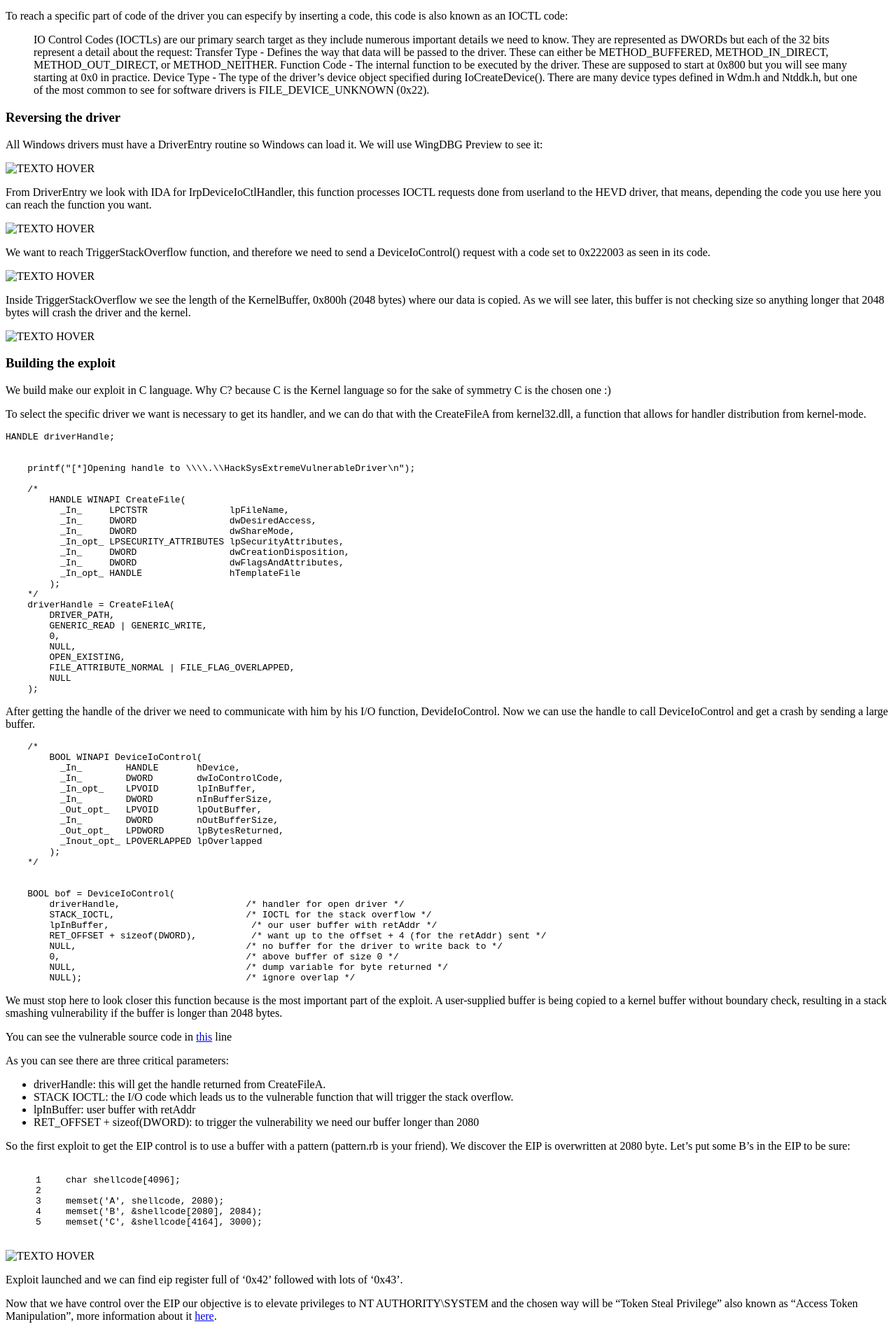
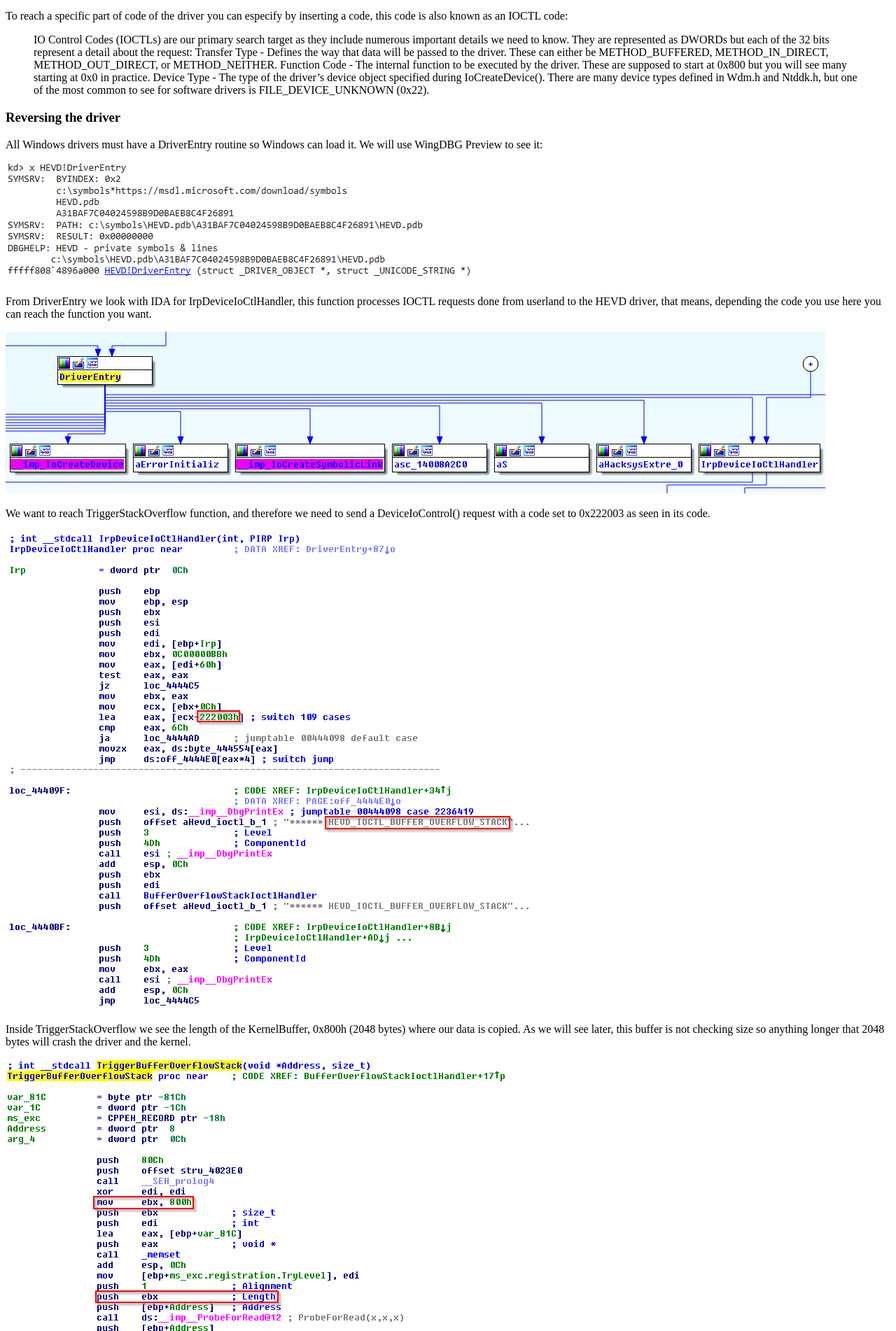
Before and after one commit to BlameTheKernel/blamethekernel.github.io, a Jekyll site: the page built from _posts/2020-06-03-Exploiting-HackSys-Kernel-driver.md, in a window 1280 px wide. Shown: the part 679-2581 px from the top of the page at 70% size. Built offline with Jekyll 4.4.1, drawn with Linux system fonts in a browser that asks for light colours.

Commit message:
Update 2020-06-03-Exploiting-HackSys-Kernel-driver.md

```diff
--- a/_posts/2020-06-03-Exploiting-HackSys-Kernel-driver.md
+++ b/_posts/2020-06-03-Exploiting-HackSys-Kernel-driver.md
@@ -38,19 +38,19 @@ Device Type - The type of the driver’s device object specified during IoCreate
 ### Reversing the driver
 All Windows drivers must have a DriverEntry routine so Windows can load it. We will use WingDBG Preview to see it:
 
-![TEXTO HOVER](/assets/kernel/driverEntry.png)
+![TEXTO HOVER](/images/kernel/driverEntry.png)
 
 From DriverEntry we look with IDA for IrpDeviceIoCtlHandler, this function processes IOCTL requests done from userland to the HEVD driver, that means, depending the code you use here you can reach the function you want.
 
-![TEXTO HOVER](/assets/kernel/buscandoIOCTL.png)
+![TEXTO HOVER](/images/kernel/buscandoIOCTL.png)
 
 We want to reach TriggerStackOverflow function, and therefore we need to send a DeviceIoControl() request with a code set to 0x222003 as seen in its code.
 
-![TEXTO HOVER](/assets/kernel/buscandoIOCTL2b.png)
+![TEXTO HOVER](/images/kernel/buscandoIOCTL2b.png)
 
 Inside TriggerStackOverflow we see the length of the KernelBuffer, 0x800h (2048 bytes) where our data is copied. As we will see later, this buffer is not checking size so anything longer that 2048 bytes will crash the driver and the kernel.
 
-![TEXTO HOVER](/assets/kernel/buscandoIOCTL3b.png)
+![TEXTO HOVER](/images/kernel/buscandoIOCTL3b.png)
 
 
 
@@ -139,7 +139,7 @@ So the first exploit to get the EIP control is to use a buffer with a pattern (p
 {% endhighlight %}
 
 
-![TEXTO HOVER](/assets/kernel/crashB.png)
+![TEXTO HOVER](/images/kernel/crashB.png)
 
 Exploit launched and we can find eip register full of '0x42' followed with lots of '0x43'.
 
@@ -360,7 +360,7 @@ int main()
 
 Exploit launched and driver exploited!
 
-![TEXTO HOVER](/assets/kernel/elevatedShell.png)
+![TEXTO HOVER](/images/kernel/elevatedShell.png)
 
 
 
```
